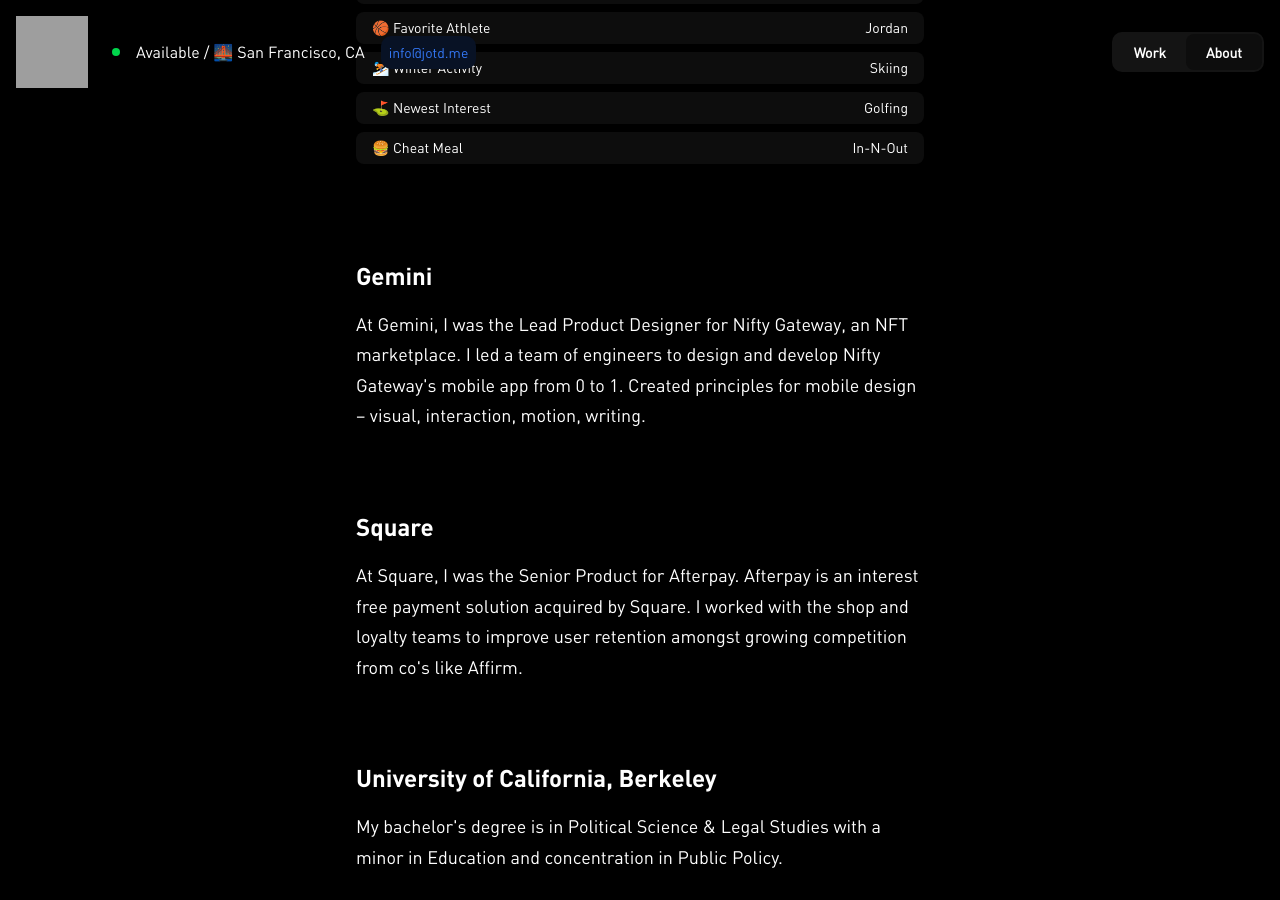
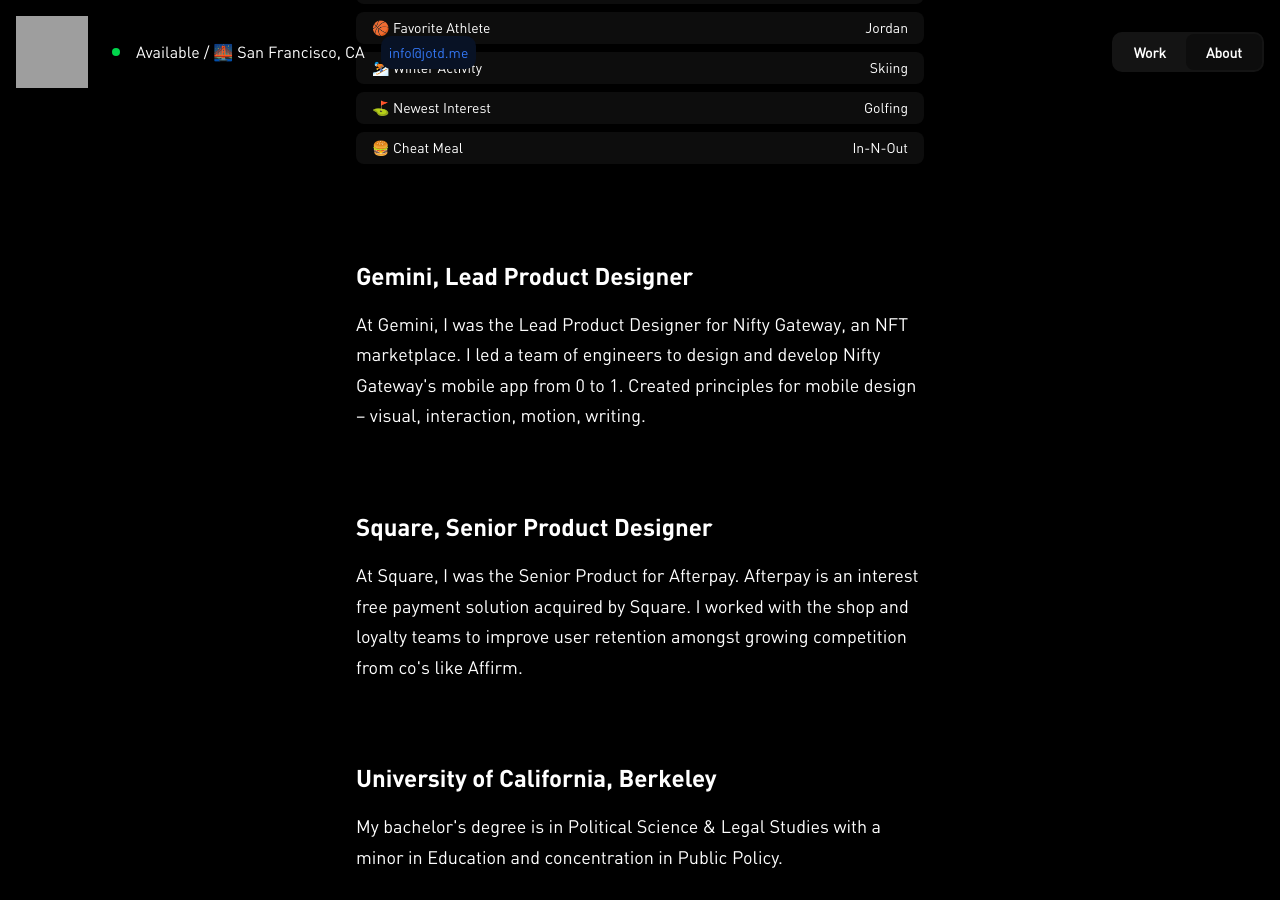
Before and after one commit to jotd/jotd-portfolio, a Jekyll site: the page about/index.html, which Jekyll copies as it is, in a window 1280 px wide and 900 px high, scrolled down 935 px. Built offline with Jekyll 4.4.1, drawn with Linux system fonts in a browser that asks for light colours; grey boxes are pictures that could not be loaded.

Commit message:
Update index.html

```diff
--- a/about/index.html
+++ b/about/index.html
@@ -106,7 +106,7 @@
 </div>
 
     <div class="content-about">
-      <span id="margin-below-section" class="text-subheader-3">Gemini</span>
+      <span id="margin-below-section" class="text-subheader-3">Gemini, Lead Product Designer</span>
       <p class="text-body">
         At Gemini, I was the Lead Product Designer for Nifty Gateway, an NFT marketplace.
         I led a team of engineers to design and develop Nifty Gateway's mobile app from 0 to 1.
@@ -115,7 +115,7 @@
     </div>
 
     <div class="content-about">
-      <span id="margin-below-section" class="text-subheader-3">Square</span>
+      <span id="margin-below-section" class="text-subheader-3">Square, Senior Product Designer</span>
       <p class="text-body">
         At Square, I was the Senior Product for Afterpay.
         Afterpay is an interest free payment solution acquired by Square.
```
